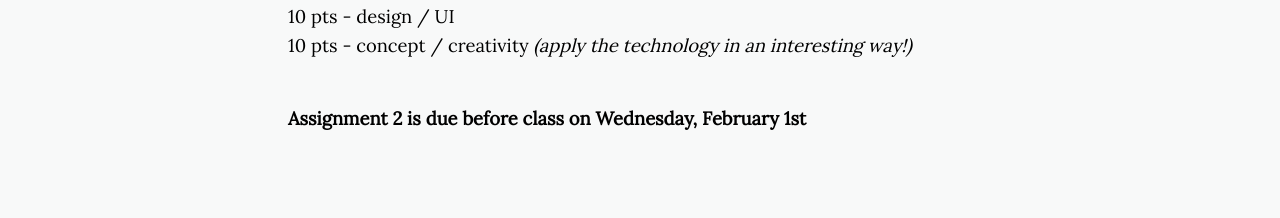
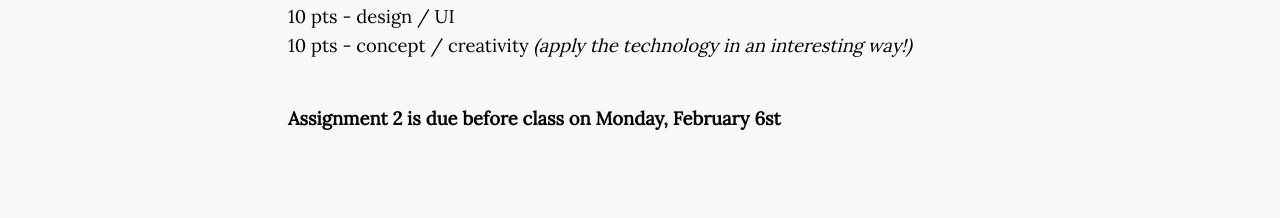
Before and after one commit to coloringchaos/rtw-s17, a Jekyll site: the page built from _posts/2017-1-25-assignment2.md, in a window 1280 px wide. Shown: the part 755-973 px from the top of the page. Built offline with Jekyll 4.4.1, drawn with Linux system fonts in a browser that asks for light colours; nearby versions of some CDN libraries; a script that is not in the unit is left out.

```diff
--- a/_posts/2017-1-25-assignment2.md
+++ b/_posts/2017-1-25-assignment2.md
@@ -24,4 +24,4 @@ Assignment 2 is worth 40 points. You will be evaluated on:
 
 <br>
 
-**Assignment 2 is due before class on Wednesday, February 1st**
+**Assignment 2 is due before class on Monday, February 6st**
```
Also changed, not shown: schedule.md (+4 -4 lines), 1 other file.
